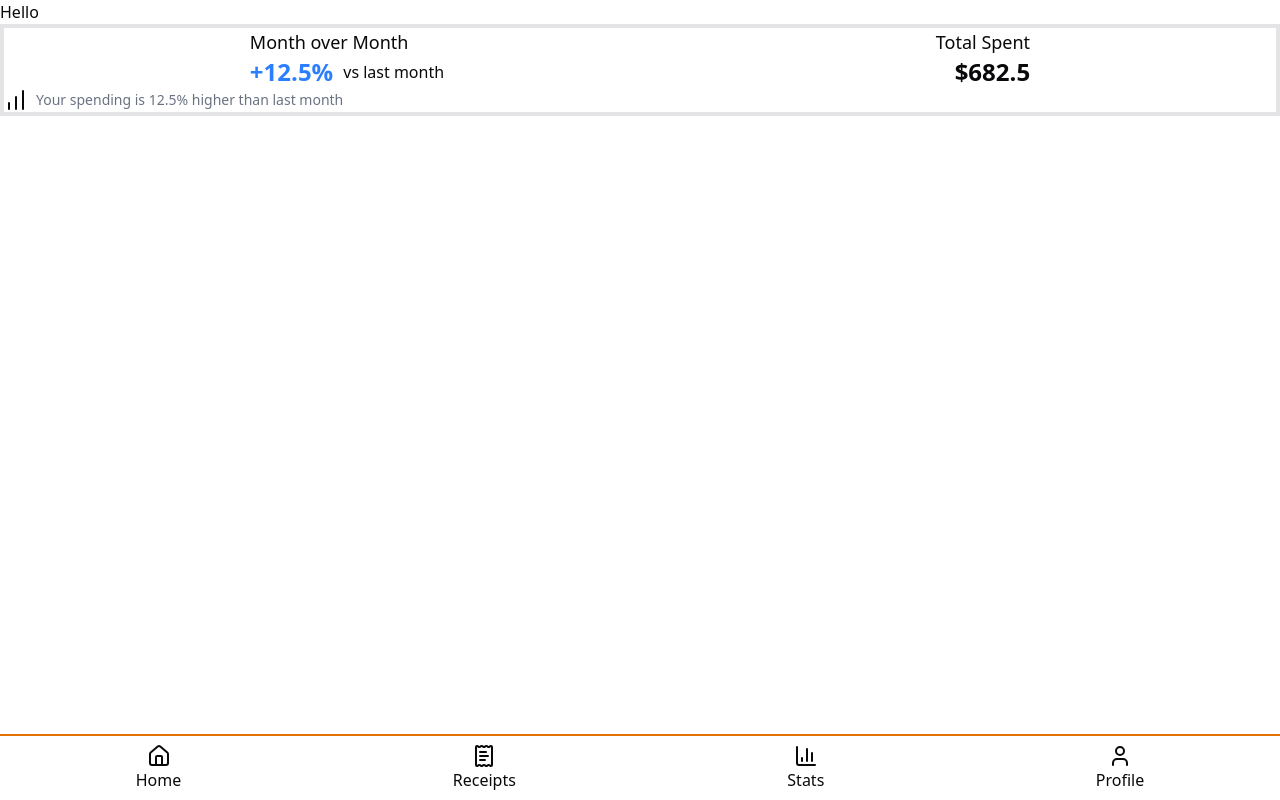
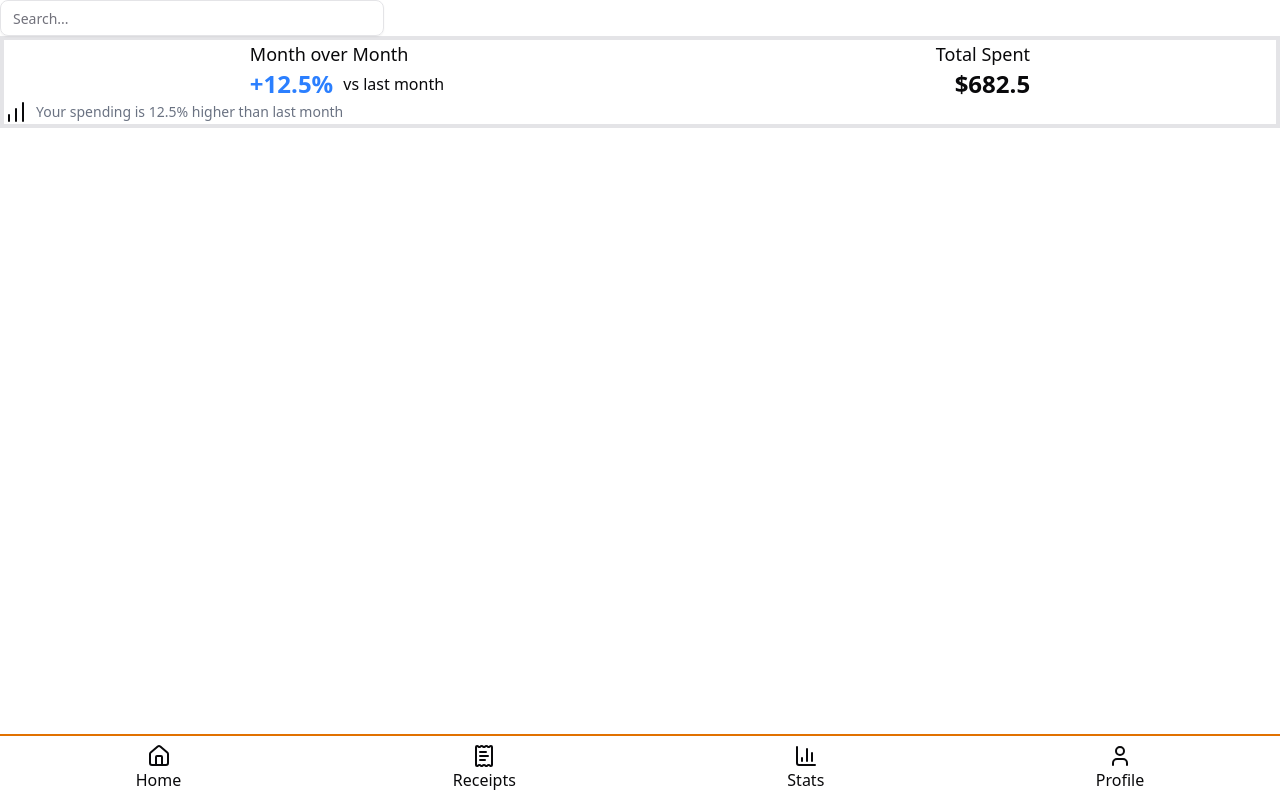
Before and after one commit to taradevio/tele-bot-outcome, a React (Vite) app in the folder frontend/: page / in a window 1280 px wide. Built offline with nearby package versions, Linux system fonts and the light colour scheme.

Commit message:
feat: implement Search component and integrate it into the main App

```diff
--- a/frontend/src/App.tsx
+++ b/frontend/src/App.tsx
@@ -1,10 +1,11 @@
 import { Navbar } from "./components/Navbar";
 import { Chart } from "./components/Chart";
+import { Search } from "./components/Search";
 
 function App() {
   return (
     <div>
-      <h1>Hello</h1>
+      <Search />
       <Chart />
       <Navbar />
     </div>
--- /dev/null
+++ b/frontend/src/components/Search.tsx
@@ -0,0 +1,15 @@
+import { Input } from "./ui/input";
+// import { SearchIcon } from "lucide-react";
+
+export const Search = () => {
+  return (
+    <div>
+      <Input
+        type="text"
+        placeholder="Search..."
+        className="w-full md:w-64 lg:w-96"
+      />
+      {/* <SearchIcon className="w-5 h-5 absolute left-3 top-1/2 -translate-y-1/2 text-gray-400" /> */}
+    </div>
+  );
+};
--- /dev/null
+++ b/frontend/src/components/ui/input.tsx
@@ -0,0 +1,21 @@
+import * as React from "react"
+
+import { cn } from "@/lib/utils"
+
+function Input({ className, type, ...props }: React.ComponentProps<"input">) {
+  return (
+    <input
+      type={type}
+      data-slot="input"
+      className={cn(
+        "file:text-foreground placeholder:text-muted-foreground selection:bg-primary selection:text-primary-foreground dark:bg-input/30 border-input h-9 w-full min-w-0 rounded-md border bg-transparent px-3 py-1 text-base shadow-xs transition-[color,box-shadow] outline-none file:inline-flex file:h-7 file:border-0 file:bg-transparent file:text-sm file:font-medium disabled:pointer-events-none disabled:cursor-not-allowed disabled:opacity-50 md:text-sm",
+        "focus-visible:border-ring focus-visible:ring-ring/50 focus-visible:ring-[3px]",
+        "aria-invalid:ring-destructive/20 dark:aria-invalid:ring-destructive/40 aria-invalid:border-destructive",
+        className
+      )}
+      {...props}
+    />
+  )
+}
+
+export { Input }
```
